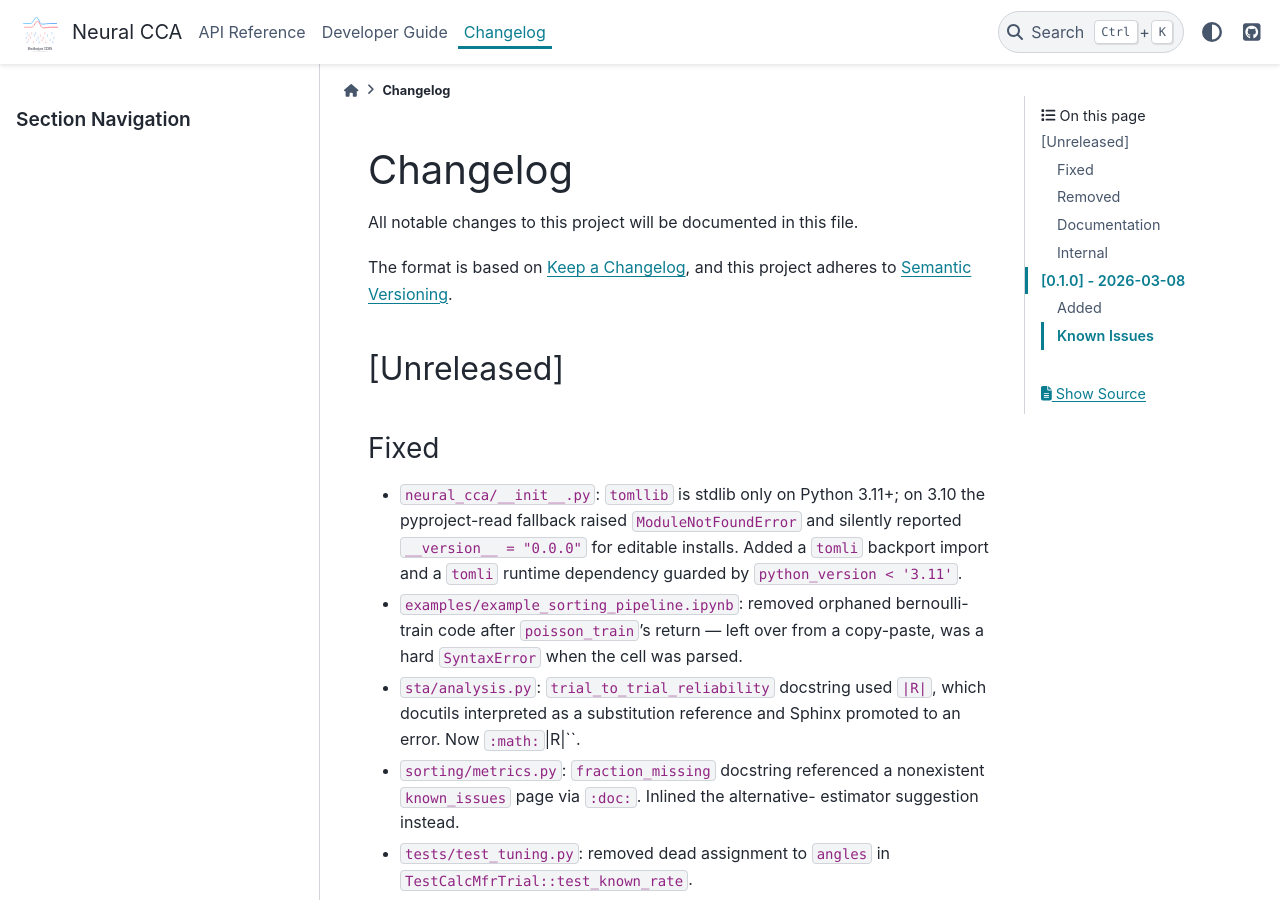
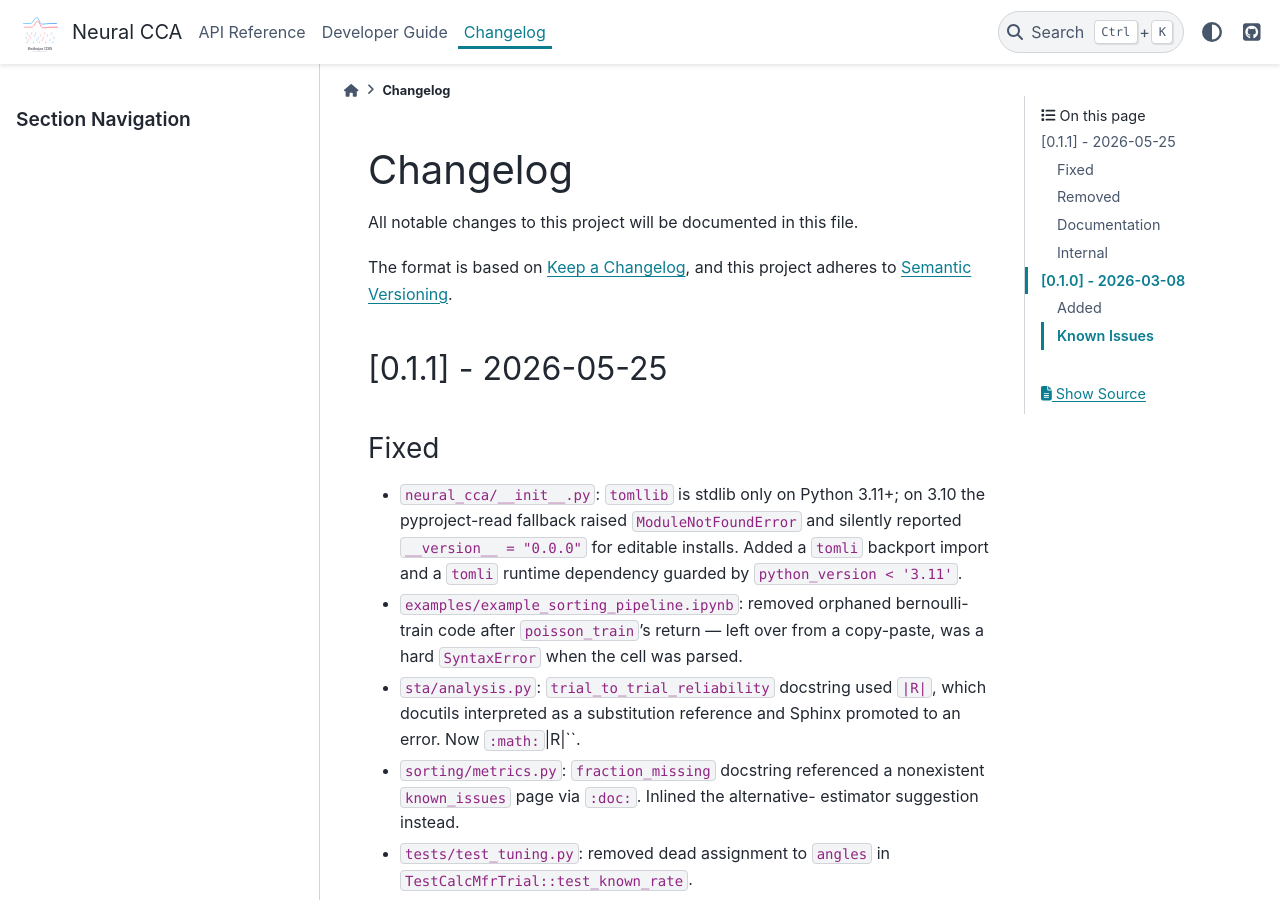
Before and after one commit to goecidbn/neural_cca, a Sphinx documentation site: the page built from docs/changelog.md, in a window 1280 px wide and 900 px high. Built offline with Sphinx 7.4.7 and the PyData theme 0.15.4, drawn with Linux system fonts in a browser that asks for light colours.

Commit message:
Release 0.1.1

```diff
--- a/docs/changelog.md
+++ b/docs/changelog.md
@@ -5,7 +5,7 @@ All notable changes to this project will be documented in this file.
 The format is based on [Keep a Changelog](https://keepachangelog.com/en/1.0.0/),
 and this project adheres to [Semantic Versioning](https://semver.org/spec/v2.0.0.html).
 
-## [Unreleased]
+## [0.1.1] - 2026-05-25
 
 ### Fixed
 
--- a/pyproject.toml
+++ b/pyproject.toml
@@ -4,7 +4,7 @@ build-backend = "hatchling.build"
 
 [project]
 name = "neural-cca"
-version = "0.1.0"
+version = "0.1.1"
 description = "Spike sorting, spike train statistics, and orientation selectivity analysis for extracellular recordings"
 requires-python = ">=3.10"
 license = "AGPL-3.0-only"
```
